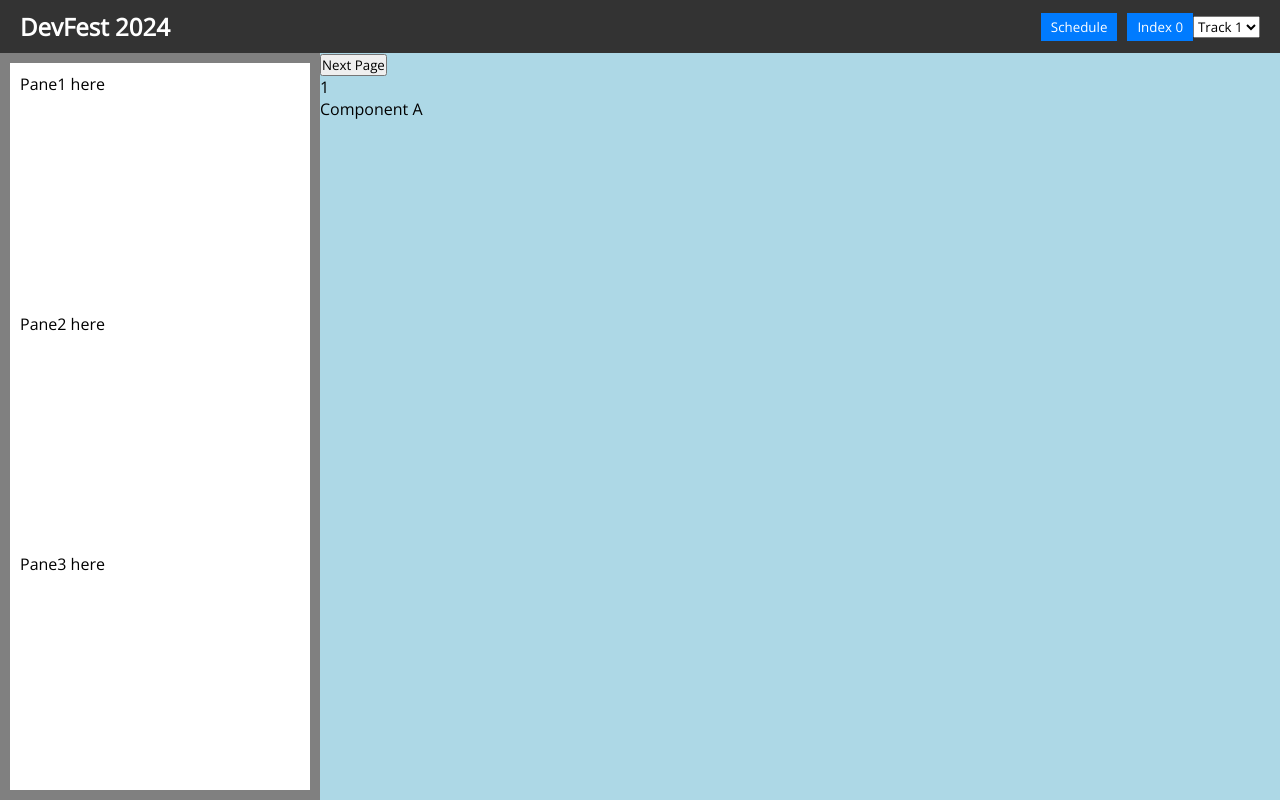
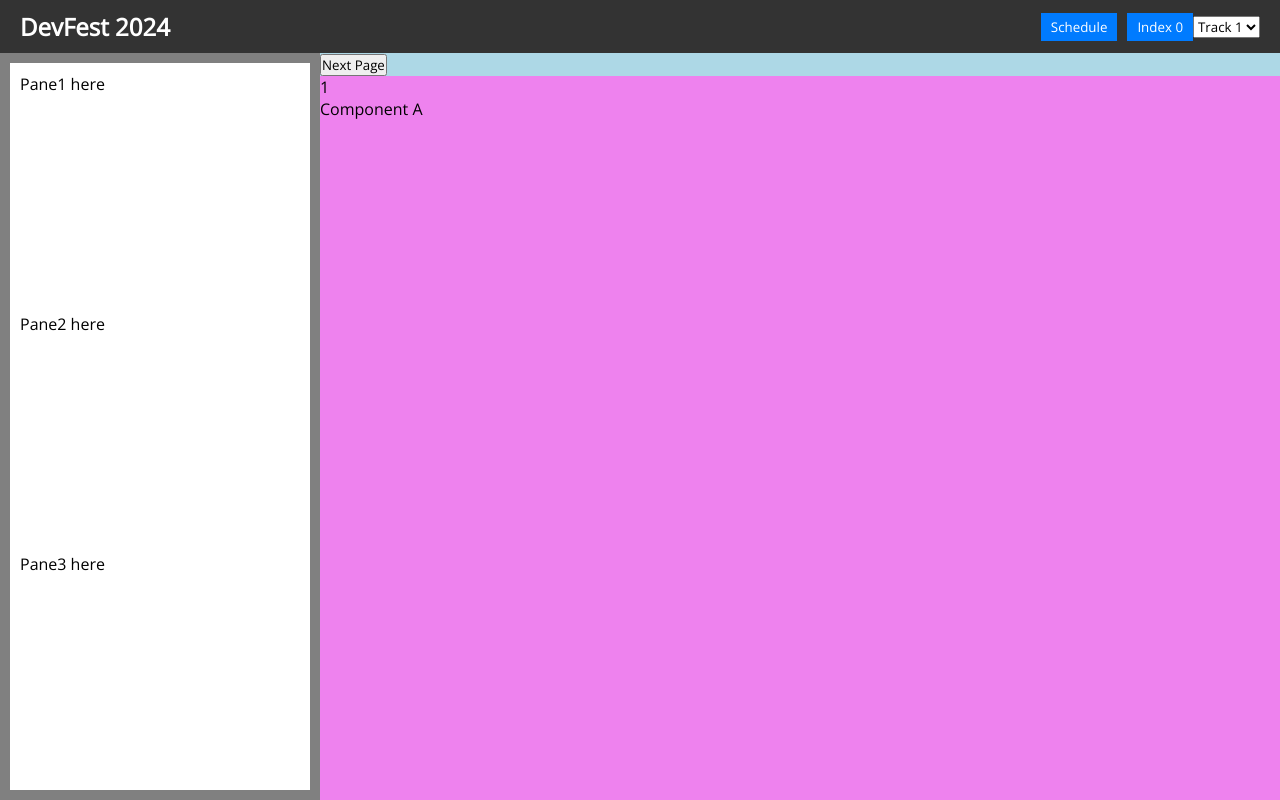
Before and after one commit to adicu/devfest-2024, a Next.js app: page / in a window 1280 px wide. Built offline with nearby package versions, Linux system fonts and the light colour scheme.

Commit message:
Made page take up whole div

```diff
--- a/src/components/Book.jsx
+++ b/src/components/Book.jsx
@@ -1,4 +1,5 @@
 import styled from "@emotion/styled";
+import { useState } from "react";
 import PageFlipApp from "./book-components/PageFlipApp";
 
 const Book = ({ data, mobile }) => {
@@ -7,9 +8,15 @@ const Book = ({ data, mobile }) => {
     flex: 3;
   `;
 
+  const Temp = styled.div`
+    background-color: red;
+  `;
+
   return (
     <Container>
+      {/* <Temp> */}
       <PageFlipApp />
+      {/* </Temp> */}
     </Container>
   );
 };
--- a/src/components/book-components/Page.jsx
+++ b/src/components/book-components/Page.jsx
@@ -15,6 +15,11 @@ import styled from "@emotion/styled";
 //   }
 // `;
 
+const PageWrapper = styled.div`
+  background-color: violet;
+  height: 100%;
+`;
+
 const Page = (props) => {
   //   const PageWrapper = styled.div`
   //     position: absolute;
@@ -25,13 +30,11 @@ const Page = (props) => {
   //   `;
 
   return (
-    <>
-      {/* <PageWrapper> */}
+    <PageWrapper>
       <p>{props.pageNumber}</p>
 
       <p>{props.children}</p>
-      {/* </PageWrapper> */}
-    </>
+    </PageWrapper>
   );
 };
 
--- a/src/components/book-components/PageFlipApp.jsx
+++ b/src/components/book-components/PageFlipApp.jsx
@@ -3,29 +3,21 @@ import styled from "@emotion/styled";
 
 import Page from "./Page";
 
-export const TransitionContainer = styled.div`
+// const Book = styled.div`
+//   background-color: green;
+//   height: 100%;
+// `;
+
+const PagesContainer = styled.div`
   position: relative;
-  width: 300px; /* Adjust the width as needed */
-  height: 300px; /* Adjust the height as needed */
+  background-color: yellow;
+
+  height: 100%;
 `;
 
-// export const ComponentAWrapper = styled.div`
-//   position: absolute;
-//   top: 0;
-//   left: 0;
-//   opacity: ${({ visible }) => (visible ? 1 : 0)};
-//   transition: opacity 0.5s ease-in-out;
-// `;
-
-// export const ComponentBWrapper = styled.div`
-//   position: absolute;
-//   top: 0;
-//   left: 0;
-//   opacity: ${({ visible }) => (visible ? 1 : 0)};
-//   transition: opacity 0.5s ease-in-out;
-// `;
-
-export const PageWrapper = styled.div`
+const PageWrapper = styled.div`
+  height: 100%;
+  width: 100%;
   position: absolute;
   top: 0;
   left: 0;
@@ -46,9 +38,10 @@ const PageFlipApp = () => {
   };
 
   return (
-    <div>
+    <>
       <button onClick={toggleComponent}>Next Page</button>
-      <TransitionContainer>
+      {/* <Book> */}
+      <PagesContainer>
         <PageWrapper visible={currentPage == 1}>
           <Page pageNumber="1">Component A</Page>
         </PageWrapper>
@@ -58,8 +51,9 @@ const PageFlipApp = () => {
         <PageWrapper visible={currentPage == 3}>
           <Page pageNumber="3">Component C</Page>
         </PageWrapper>
-      </TransitionContainer>
-    </div>
+      </PagesContainer>
+      {/* </Book> */}
+    </>
   );
 };
 
```
